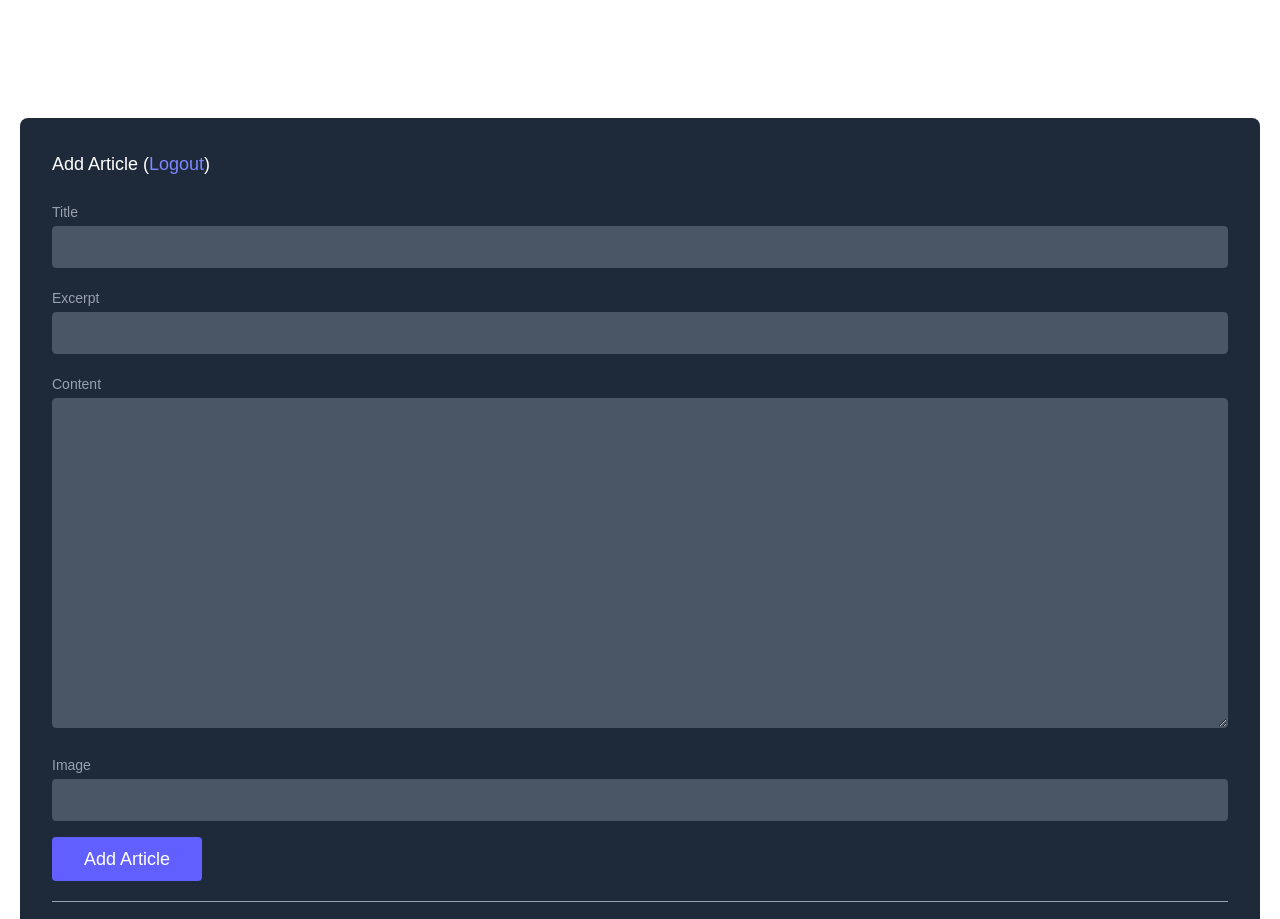
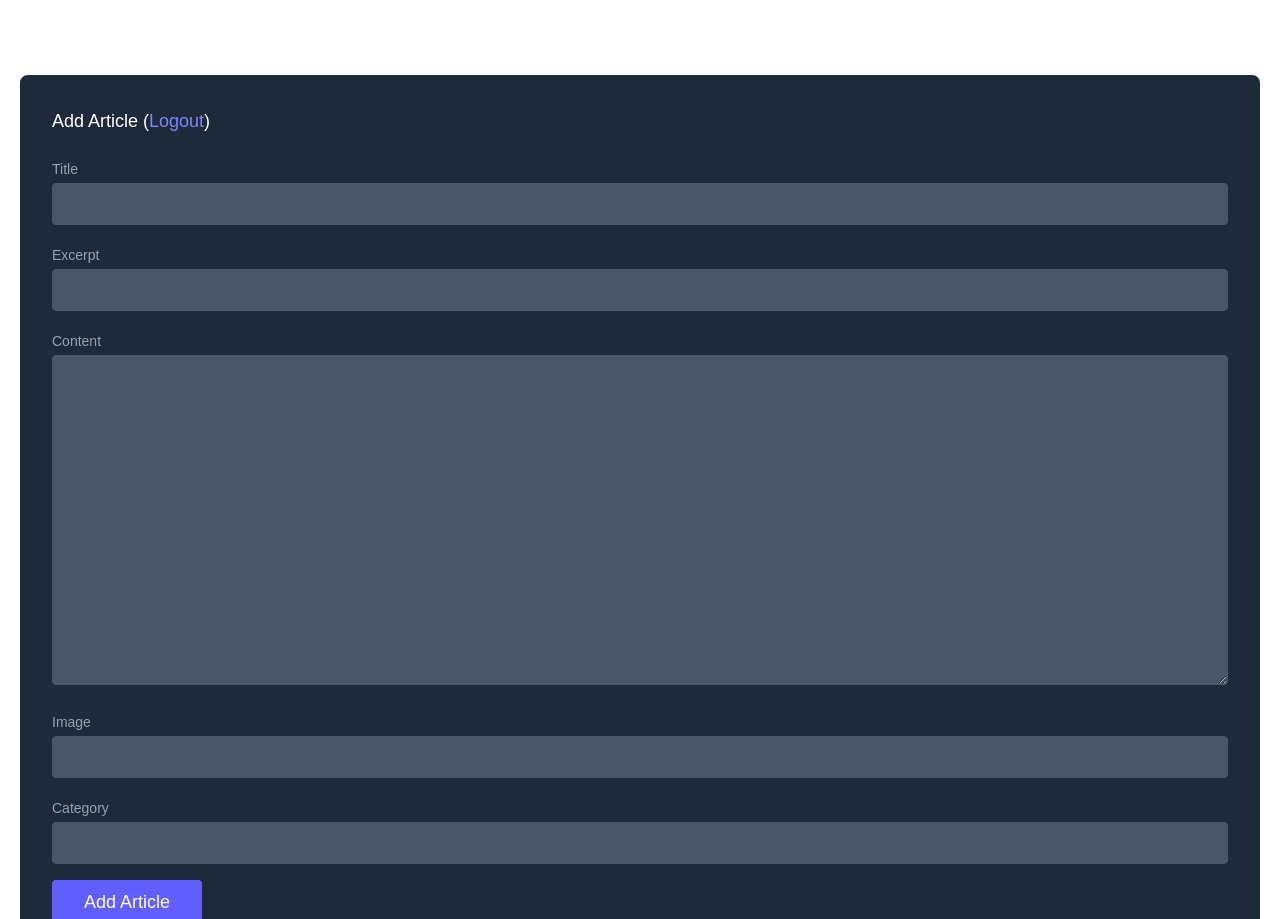
Before and after one commit to gesfon/cms, a Next.js app: page /dashboard in a window 1280 px wide. Shown: the top 919 px of the page. Built offline with nearby package versions, Linux system fonts and the light colour scheme; no server answers; the database is empty.

Commit message:
added category to db

```diff
--- a/app/actions/posts.js
+++ b/app/actions/posts.js
@@ -7,6 +7,7 @@
   const excerpt = formData.get('excerpt');
   const content = formData.get('content');
   const image = formData.get('image');
+  const category = formData.get('category');
 
 
   if (!title || !content) {
@@ -19,7 +20,8 @@
       excerpt,
       content,
       image,
-      user: 'admin'
+      user: 'admin',
+      category
     }
   });
 
--- a/app/dashboard/page.js
+++ b/app/dashboard/page.js
@@ -49,6 +49,10 @@
                         <label htmlFor="image" className="leading-7 text-sm text-gray-400">Image</label>
                         <input type="text" id="image" name="image" className="w-full bg-gray-600 bg-opacity-20 focus:bg-transparent focus:ring-2 focus:ring-indigo-900 rounded border border-gray-600 focus:border-indigo-500 text-base outline-none text-gray-100 py-1 px-3 leading-8 transition-colors duration-200 ease-in-out" />
                     </div>
+                    <div className="relative mb-4">
+                        <label htmlFor="category" className="leading-7 text-sm text-gray-400">Category</label>
+                        <input type="text" id="category" name="category" className="w-full bg-gray-600 bg-opacity-20 focus:bg-transparent focus:ring-2 focus:ring-indigo-900 rounded border border-gray-600 focus:border-indigo-500 text-base outline-none text-gray-100 py-1 px-3 leading-8 transition-colors duration-200 ease-in-out" />
+                    </div>
                     <button type="submit" disabled={isPending} className="text-white bg-indigo-500 border-0 py-2 px-8 focus:outline-none hover:bg-indigo-600 rounded text-lg">
                         {isPending ? 'Creating article...' : 'Add Article'}
                     </button>
```
Also changed, not shown: 2 other files (tests, documents, lock files or other folders).
